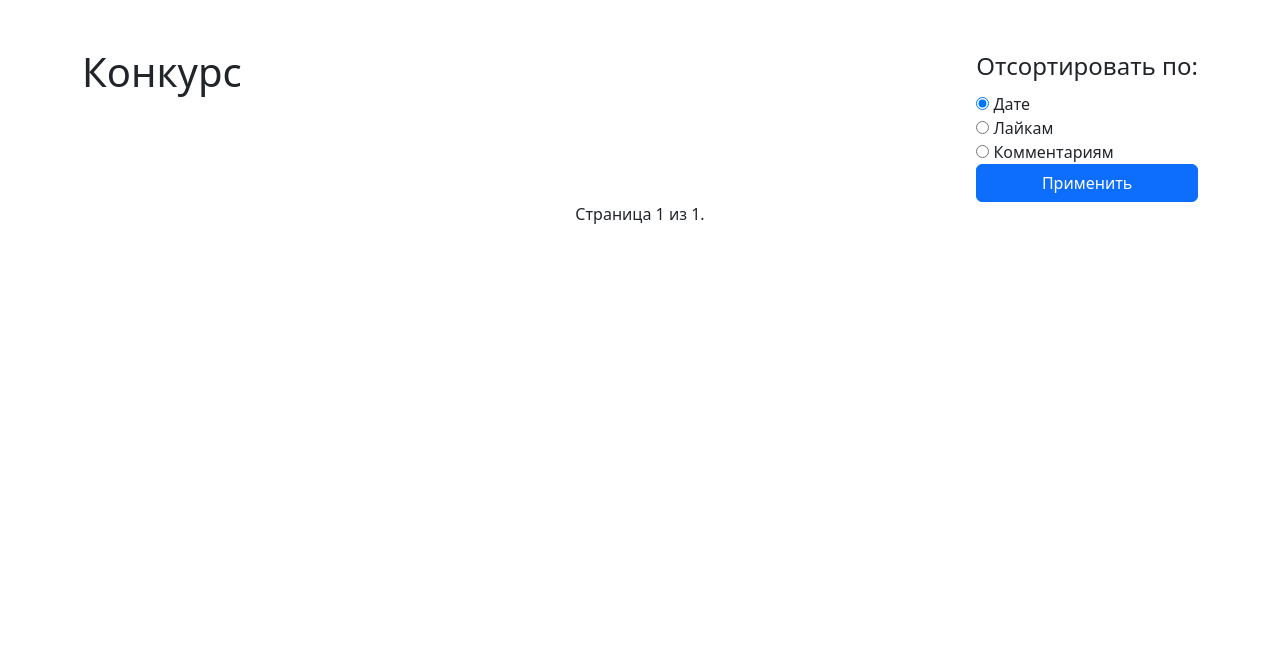
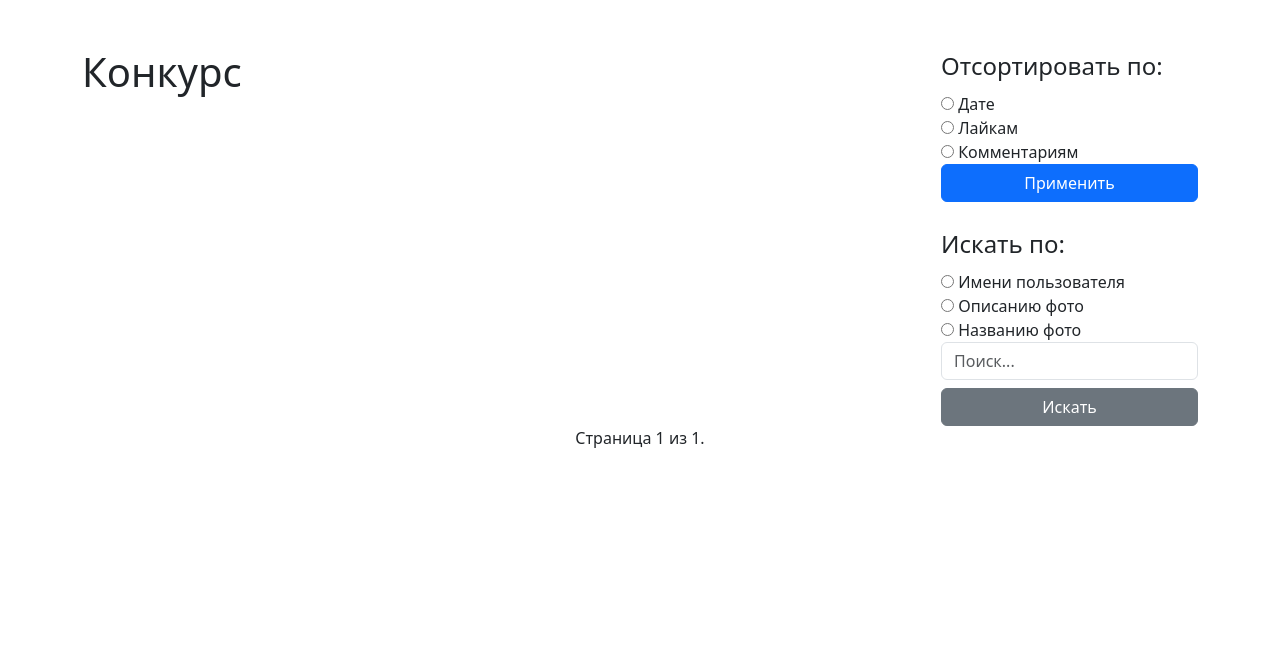
Before and after one commit to nareknareknarek162/cmpt, a Django app: page / in a window 1280 px wide. Shown: the part 56-722 px from the top of the page. Run offline with Django 5.2, Linux system fonts and the light colour scheme; data that the repository does not hold is empty.

Commit message:
filter feature(username and description) done

```diff
--- a/mysite/templates/index.html
+++ b/mysite/templates/index.html
@@ -61,7 +61,7 @@
 
                     <div>
                         <label>
-                            <input type="radio" name="sort" value="date" checked/>
+                            <input type="radio" name="sort" value="date"/>
                             Дате
                         </label>
                     </div>
@@ -82,6 +82,40 @@
                 </fieldset>
                 <button type="submit" class="btn btn-primary w-100">Применить</button>
             </form>
+
+            <!--фильтр-->
+            <div class="mt-4">
+                <form method="GET" action="">
+                    <fieldset>
+                        <legend>Искать по:</legend>
+                        <div>
+                            <label>
+                                <input type="radio" name="filter" value="username"/>
+                                Имени пользователя
+                            </label>
+                        </div>
+
+                        <div>
+                            <label>
+                                <input type="radio" name="filter" value="description"/>
+                                Описанию фото
+                            </label>
+                        </div>
+
+                        <div>
+                            <label>
+                                <input type="radio" name="filter" value="title"/>
+                                Названию фото
+                            </label>
+                        </div>
+
+                        <input type="text" name="filter_query" class="form-control mb-2"
+                               placeholder="Поиск...">
+
+                        <button type="submit" class="btn btn-secondary w-100">Искать</button>
+                    </fieldset>
+                </form>
+            </div>
         </div>
 
     </div>
--- a/mysite/views/index.py
+++ b/mysite/views/index.py
@@ -11,12 +11,32 @@ class IndexView(ListView):
     context_object_name = "photos"
 
     def get_queryset(self):
-        sorting_feature = self.request.GET.get("sort")
         query = super().get_queryset()
-        if sorting_feature == "likes":
-            return query.annotate(likes_count=Count("like")).order_by("-likes_count")
-        if sorting_feature == "comments":
-            return query.annotate(comments_count=Count("comment")).order_by(
-                "-comments_count"
-            )
+        # сортировка
+        if "sort" in self.request.GET:
+            sorting_feature = self.request.GET.get("sort")
+
+            if sorting_feature == "likes":
+                return query.annotate(likes_count=Count("like")).order_by(
+                    "-likes_count"
+                )
+            if sorting_feature == "comments":
+                return query.annotate(comments_count=Count("comment")).order_by(
+                    "-comments_count"
+                )
+            if sorting_feature == "publication_date":
+                return query.order_by("publication_date")
+
+        # фильтр
+        if "filter" in self.request.GET:
+            filter_feature = self.request.GET.get("filter")
+            filter_query_value = self.request.GET.get("filter_query")
+
+            if filter_feature == "username":
+                return query.filter(author__username__icontains=filter_query_value)
+            if filter_feature == "description":
+                return query.filter(description__icontains=filter_query_value)
+            if filter_feature == "title":
+                pass
+
         return query.order_by("publication_date")
```
